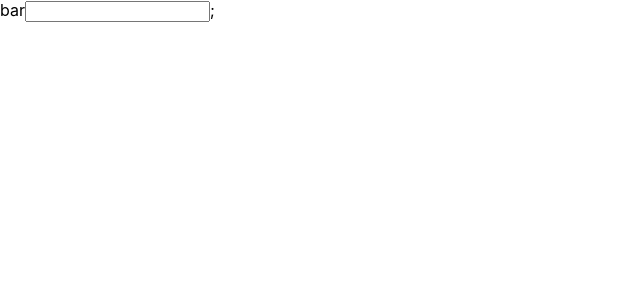
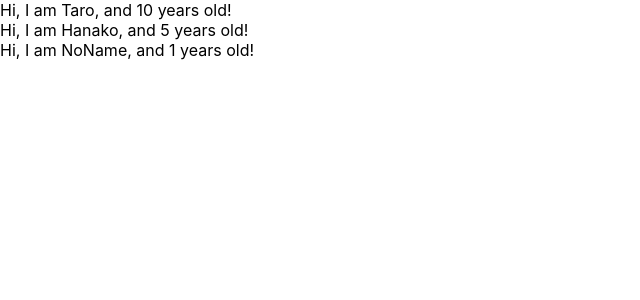
Before and after one commit to shogotanno/udemy-react-redux-crud-application, a React (Create React App) app: page / in a window 1280 px wide. Shown: the top 300 px of the page, without its empty margins (0-640 px from the left). Built offline with nearby package versions, Linux system fonts and the light colour scheme.

Commit message:
learn props of component

```diff
--- a/src/App.js
+++ b/src/App.js
@@ -1,12 +1,29 @@
 import React from 'react';
 
-function App() {
+const App = () => {
+  const profiles = [
+    {name: "Taro", age: 10},
+    {name: "Hanako", age: 5},
+    {name: "NoName"}
+  ]
+
   return (
-    <React.Fragment>
-      <label htmlFor="bar">bar</label>
-      <input type="text" onChange={() => {console.log("I am Clicked!")}} />;
-    </React.Fragment>
+    <div>
+      {
+        profiles.map((profile, index) => {
+          return <User name={profile.name} age={profile.age} key={index} />
+        })
+      }
+    </div>
   )
 }
 
+const User = (props) => {
+  return <div>Hi, I am {props.name}, and {props.age} years old! </div>
+}
+
+User.defaultProps = { //年齢が未入力の場合はデフォルトで記入するように定義できる。
+  age: 1
+}
+
 export default App;
```
